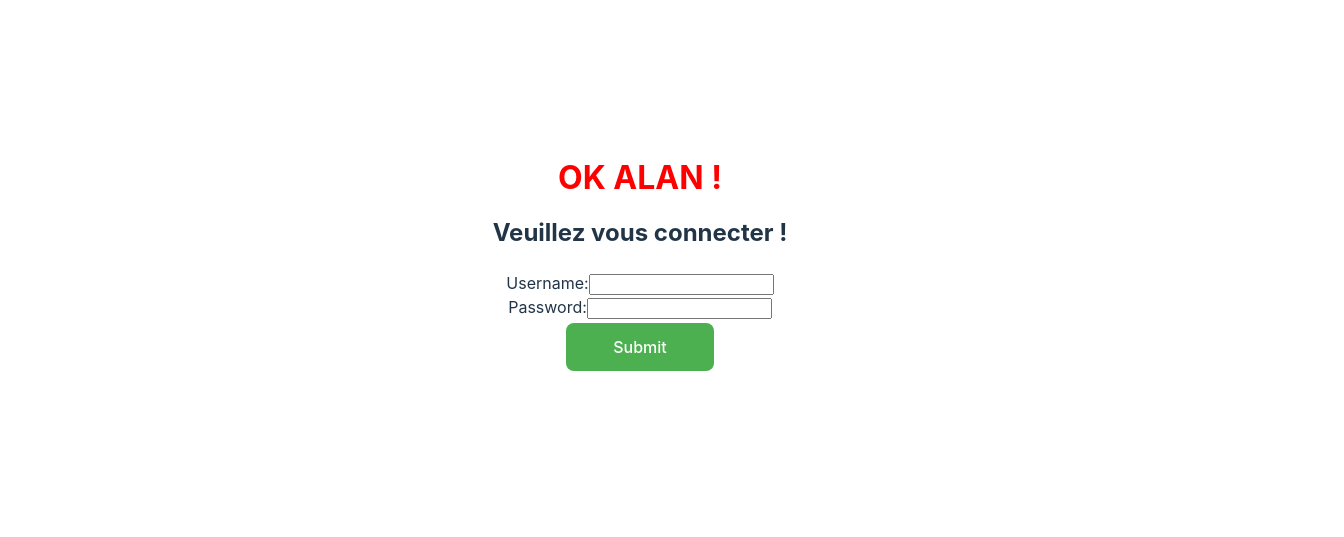
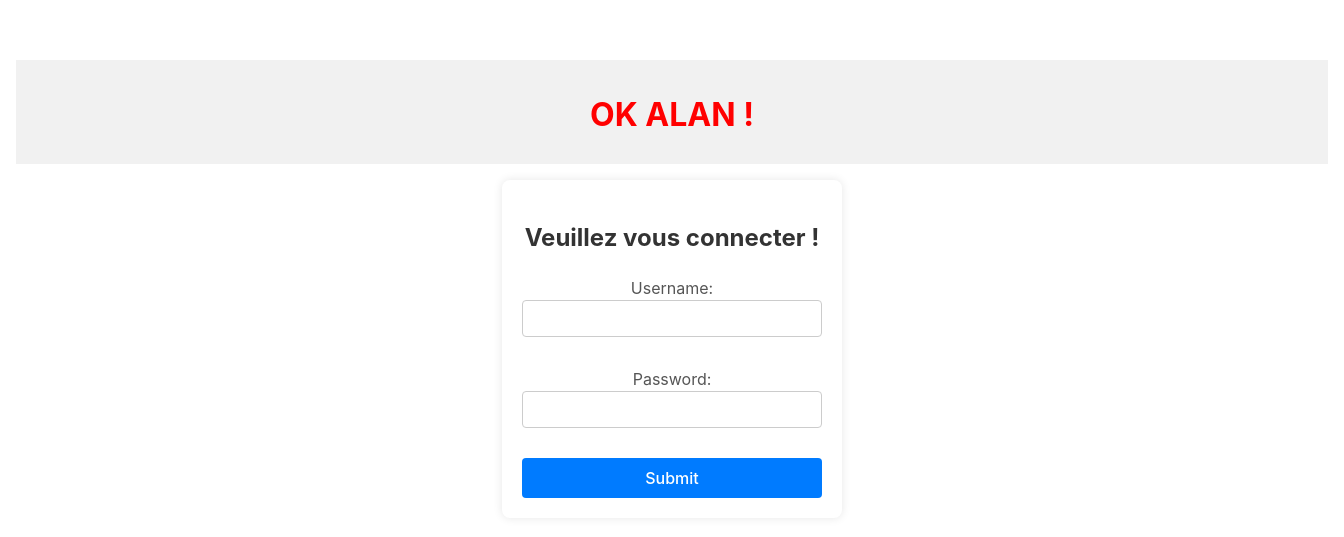
Before and after one commit to SlowBye/OkAlan, a React (Vite) app in the folder Front/: page / in a window 1280 px wide. Shown: the part 143-680 px from the top of the page, 1344 px wide, since content can reach past the window. Built offline with nearby package versions, Linux system fonts and the light colour scheme.

Commit message:
feat : works on voice recognition and add some styles

```diff
--- a/Front/src/App.css
+++ b/Front/src/App.css
@@ -3,6 +3,16 @@
   margin: 0 auto;
   padding: 2rem;
   text-align: center;
+}
+
+/* Home page */
+
+.homepage {
+  display: flex;
+  flex-direction: column;
+  align-items: center;
+  justify-content: center;
+  height: 100vh;
 }
 .homepage-title {
   font-size: 2rem;
@@ -10,13 +20,62 @@
   color: red;
 }
 
-.login-form button{
+/* Header */
+header {
+  background-color: #f1f1f1;
+  padding: 1rem;
+  margin-bottom: 1rem;
+  width: 100vw;
+}
 
-  background-color: #4CAF50;
+/* Login page */
+.login-form-container {
+  display: flex;
+  flex-direction: column;
+  align-items: center;
+  justify-content: center;
+  height: 100vh;
+  background-color: #f0f0f0;
+}
+
+.login-form {
+  background: white;
+  padding: 20px;
+  border-radius: 8px;
+  box-shadow: 0 0 10px rgba(0, 0, 0, 0.1);
+  width: 300px;
+}
+
+.login-form h2 {
+  margin-bottom: 20px;
+  color: #333;
+}
+
+.login-form label {
+  display: block;
+  margin-bottom: 10px;
+  color: #555;
+}
+
+.login-form input {
+  width: calc(100% - 22px);
+  padding: 10px;
+  margin-bottom: 20px;
+  border: 1px solid #ccc;
+  border-radius: 4px;
+}
+
+.login-form button {
+  width: 100%;
+  padding: 10px;
+  background-color: #007bff;
+  border: none;
+  border-radius: 4px;
   color: white;
-  padding: 14px 20px;
-  margin: 4px 0;
-  border: none;
+  font-size: 16px;
   cursor: pointer;
-  width: 50%;
 }
+
+.login-form button:hover {
+  background-color: #0056b3;
+}
--- a/Front/src/components/Header.jsx
+++ b/Front/src/components/Header.jsx
@@ -1,9 +1,14 @@
-const Header = () => {
+const Header = ({ login, onLogout }) => {
   return (
     <header>
       <div className='header-container'>
         <h1 className='homepage-title'>OK ALAN !</h1>
       </div>
+      {login && (
+        <button className='btn-logout' onClick={onLogout}>
+          Se déconnecter
+        </button>
+      )}
     </header>
   );
 };
--- a/Front/src/components/HomeContent.jsx
+++ b/Front/src/components/HomeContent.jsx
@@ -1,7 +1,16 @@
+import VoiceRecognition from './VoiceRecognition';
+
 const HomeContent = ({ username }) => {
   return (
     console.log(username),
-    (<div>{username ? <h1>Bonjour {username}</h1> : <h1>Bonjour</h1>}</div>)
+    (
+      <div>
+        {username ? <h1>Bonjour {username}</h1> : <h1>Bonjour</h1>}
+
+        <h2>Reconnaissance Vocale</h2>
+        <VoiceRecognition />
+      </div>
+    )
   );
 };
 
--- a/Front/src/components/LoginForm.jsx
+++ b/Front/src/components/LoginForm.jsx
@@ -1,14 +1,21 @@
 // Login form component
 
 import { useState } from 'react';
+import { login } from '../service/auth';
 
 const LoginForm = ({ onLogin }) => {
   const [username, setUsername] = useState('');
   const [password, setPassword] = useState('');
 
-  const handleSubmit = (event) => {
+  const handleSubmit = async (event) => {
     event.preventDefault();
-    onLogin(username);
+    try {
+      const data = await login(username, password);
+      onLogin(username);
+    } catch (error) {
+      console.error('Login failed:', error);
+    }
+
     console.log('username:', username, 'password:', password);
   };
 
--- /dev/null
+++ b/Front/src/components/VoiceRecognition.jsx
@@ -0,0 +1,55 @@
+import { useState, useEffect } from 'react';
+
+const SpeechRecognition =
+  window.SpeechRecognition || window.webkitSpeechRecognition;
+const recognition = new SpeechRecognition();
+
+recognition.continuous = true; // Écoute continue
+recognition.lang = 'fr-FR'; // Définir la langue à Français
+
+function VoiceRecognition() {
+  const [isListening, setIsListening] = useState(false);
+  const [transcript, setTranscript] = useState('');
+
+  useEffect(() => {
+    recognition.onstart = () => {
+      console.log('La reconnaissance vocale est activée.');
+      setIsListening(true);
+    };
+
+    recognition.onend = () => {
+      console.log('La reconnaissance vocale est désactivée.');
+      setIsListening(false);
+    };
+
+    recognition.onresult = (event) => {
+      const current = event.resultIndex;
+      const transcript = event.results[current][0].transcript;
+      console.log(`Transcription actuelle : ${transcript}`);
+      setTranscript(transcript);
+    };
+
+    return () => {
+      recognition.stop();
+    };
+  }, []);
+
+  const toggleListening = () => {
+    if (isListening) {
+      recognition.stop();
+    } else {
+      recognition.start();
+    }
+  };
+
+  return (
+    <div>
+      <button onClick={toggleListening}>
+        {isListening ? 'Arrêter l’écoute' : 'Commencer à écouter'}
+      </button>
+      <p>Transcription : {transcript}</p>
+    </div>
+  );
+}
+
+export default VoiceRecognition;
--- a/Front/src/pages/HomePage.jsx
+++ b/Front/src/pages/HomePage.jsx
@@ -11,9 +11,15 @@ const HomePage = () => {
     setLogin(username);
     setPassword(password);
   };
+
+  const handleLogout = () => {
+    setLogin('');
+    setPassword('');
+  };
+
   return (
-    <div>
-      <Header />
+    <div className='homepage'>
+      <Header login={login} onLogout={handleLogout} />
       {login ? (
         <HomeContent username={login} />
       ) : (
--- /dev/null
+++ b/Front/src/service/auth.js
@@ -0,0 +1,52 @@
+const isTestMode = true; // Change this to false to use the backend
+
+export const login = async (username, password) => {
+  if (isTestMode) {
+    // Simulate a backend response for testing
+    return new Promise((resolve, reject) => {
+      setTimeout(() => {
+        if (username === 'test' && password === 'password') {
+          resolve({ username });
+        } else {
+          reject(new Error('Invalid username or password'));
+        }
+      }, 1000); // Simulate network delay
+    });
+  } else {
+    // Actual backend request
+    const url = 'http://localhost:3000/auth/connexion';
+
+    const response = await fetch(url, {
+      method: 'POST',
+      headers: {
+        'Content-Type': 'application/json',
+      },
+      body: JSON.stringify({ identifiant: username, mdp: password }),
+    });
+
+    if (response.ok) {
+      const data = await response.json();
+      console.log(data);
+      return data;
+    } else {
+      throw new Error('Login failed');
+    }
+  }
+  //   const url = 'http://localhost:3000/auth/connexion';
+
+  //   const response = await fetch(url, {
+  //     method: 'POST',
+  //     headers: {
+  //       'Content-Type': 'application/json',
+  //     },
+  //     body: JSON.stringify({ identifiant: username, mdp: password }),
+  //   });
+
+  //   if (response.ok) {
+  //     const data = await response.json();
+  //     console.log(data);
+  //     return data;
+  //   } else {
+  //     throw new Error('Login failed');
+  //   }
+};
```
